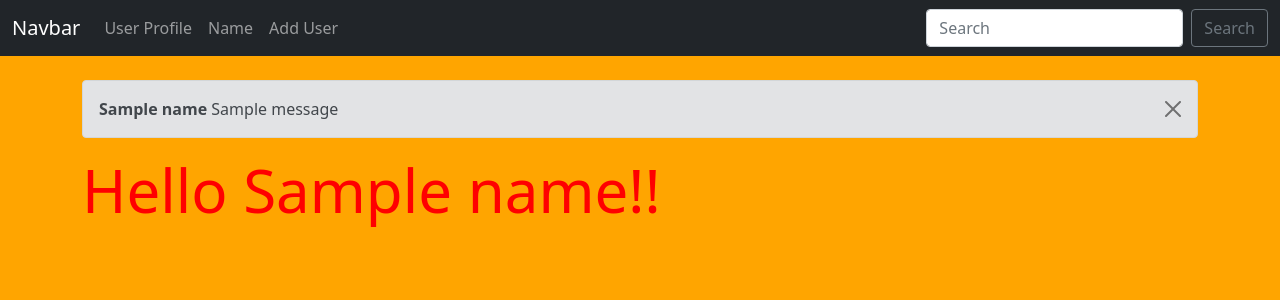
After one commit to Prashant-dhakad/Blog-Website, a Flask app: template templates/add_user.html in a window 1280 px wide. The commit adds this page. Shown: the top 300 px of the page. Run offline with Flask 3, Linux system fonts and the light colour scheme; the template is opened without the code that fills it: values that come from a table or form of the project are taken from there, most other values are stand-ins (such as "Sample title", 1, 10 or a date in 2020); one stand-in notice (Sample message) is shown.

Commit message:
Building Blog-Website

```diff
--- a/app.py
+++ b/app.py
@@ -2,15 +2,62 @@ from flask import  Flask, render_template, flash
 from flask_wtf import FlaskForm
 from wtforms import StringField, SubmitField
 from wtforms.validators import DataRequired
+from flask_sqlalchemy import  SQLAlchemy
+from datetime import datetime
 
 app = Flask(__name__)
+#Add Database
+app.config['SQLALCHEMY_DATABASE_URI'] = 'sqlite:///users.db'
+#Secret Key!
 app.config['SECRET_KEY'] = "Secret Key"
+#Initialize The Database
+db = SQLAlchemy(app)
+
+#Create Models
+class Users(db.Model):
+    id = db.Column(db.Integer, primary_key=True)
+    name = db.Column(db.String(200), nullable = False)
+    email = db.Column(db.String(120), nullable = False, unique = True)
+    date_added = db.Column(db.DateTime, default = datetime.utcnow)
+
+    def __repr__(self):
+        return '<Name %rr>' % self.name
+
+#Ceate a user form
+#Ceate a form class
+class UserForm(FlaskForm):
+    name = StringField("Name", validators=[DataRequired()])
+    email = StringField("Email", validators=[DataRequired()])
+
+    submit = SubmitField("Submit")
+
 
 #Ceate a form class
 class NamerForm(FlaskForm):
     name = StringField("What's is your name?", validators=[DataRequired()])
     submit = SubmitField("Submit")
 
+
+@app.route('/user/add',  methods = ['GET', 'POST'])
+def add_user():
+    name = None
+    form = UserForm()
+    #Validae Form
+    if form.validate_on_submit():
+        user = Users.query.filter_by(email = form.email.data).first()
+        if user is None:
+            user  = Users(name = form.name.data, email = form.email.data)
+            db.session.add(user)
+            db.session.commit()
+        name = form.name.data
+        form.name.data = ""
+        form.email.data = ""
+        our_users = Users.query.order_by(Users.id)
+        flash("User added successfully!")
+    return render_template("add_user.html",
+                           form = form,
+                           name = name,
+                           our_users = our_users)
 
 @app.route('/')
 def index():
@@ -56,5 +103,6 @@ def name():
 
 
 
+
 if __name__ == "__main__":
     app.run(debug = True)
--- /dev/null
+++ b/templates/add_user.html
@@ -0,0 +1,47 @@
+{% extends 'base.html' %}
+{% block content %}
+
+{% for message in get_flashed_messages() %}
+<div class="alert alert-secondary alert-dismissible fade show" role="alert">
+    <strong>{{name}}</strong> {{ message }}
+    <button type="button" class="btn-close" data-bs-dismiss="alert" aria-label="Close"></button>
+  </div>
+{% endfor %}
+
+
+
+{% if name %}
+  <h1>Hello {{name}}!!</h1>
+  <br/>
+{% else %}
+   <h1>User List</h1>
+   <br/>
+   <form action="" method="POST">
+    {{ form.hidden_tag() }}
+    {{ form.name.label(
+        class = "form-label"
+    ) }}
+    {{ form.name(
+        class="form-control"
+    ) }}
+    <br/>
+    {{ form.email.label(
+        class = "form-label"
+    ) }}
+    {{ form.email(
+        class="form-control"
+    ) }}
+    <br/>
+    {{ form.submit(
+        class="btn btn-secondary"
+    ) }}
+   </form>
+
+<br/><br/>
+
+{% for our_user in our_users %}
+   {{our_user.id}} - {{our_user.name}} - {{our_user.eamil}} <br/>
+{% endfor %}
+
+{% endif %}
+{% endblock %}
--- a/templates/navbar.html
+++ b/templates/navbar.html
@@ -12,6 +12,9 @@
           <li class="nav-item">
             <a class="nav-link" href="{{url_for('name')}}">Name</a>
           </li>
+          <li class="nav-item">
+            <a class="nav-link" href="{{url_for('add_user')}}">Add User</a>
+          </li>
         </ul>
         <form class="d-flex">
           <input class="form-control me-2" type="search" placeholder="Search" aria-label="Search">
```
Also changed, not shown: instance/users.db (added).
